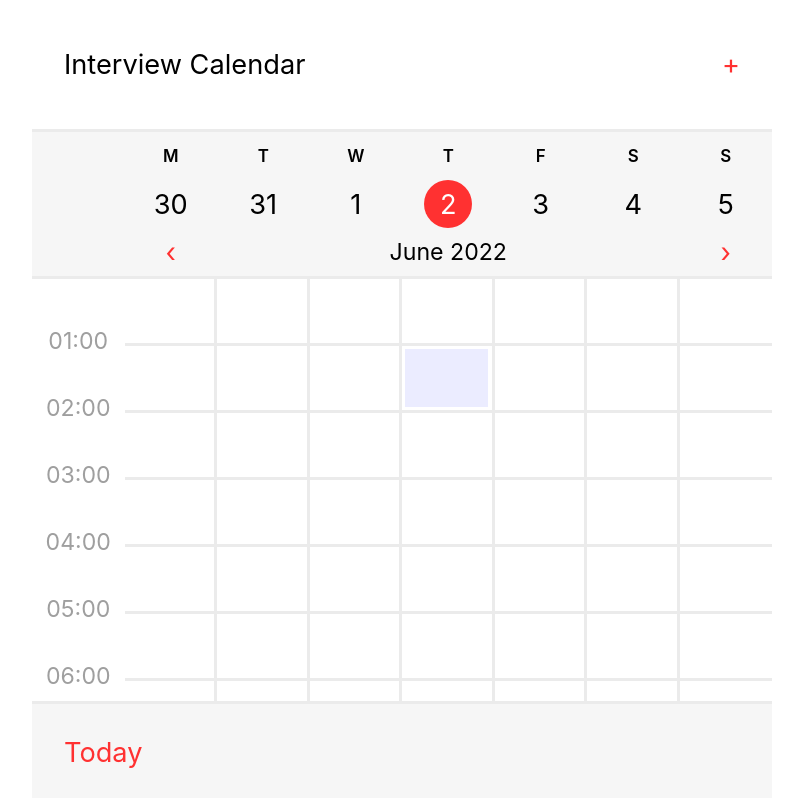
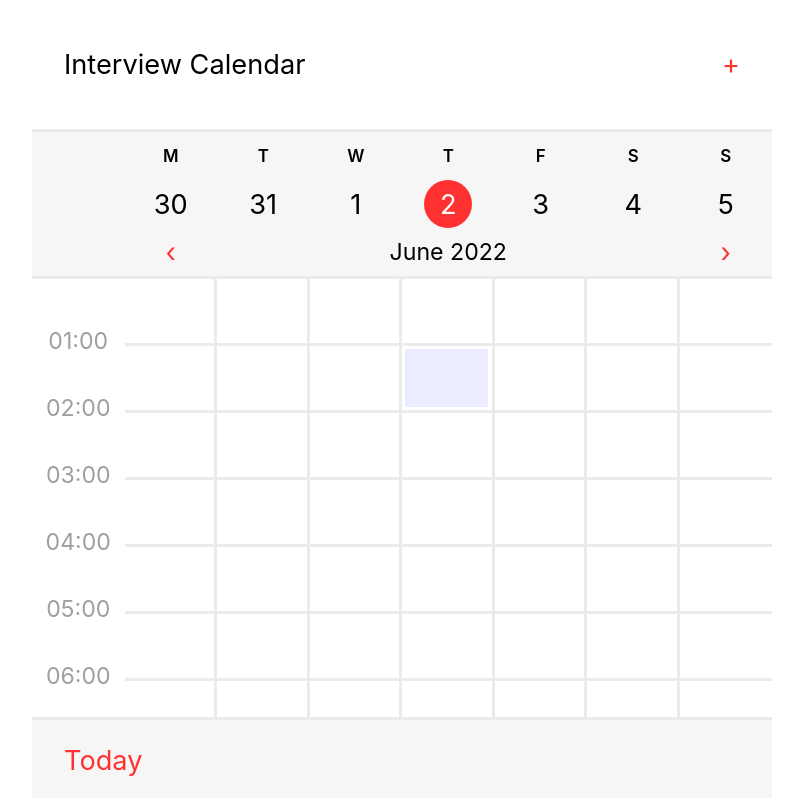
Before and after one commit to awaken1ng/interview-calendar, a React (Create React App) app: page / in a window 1280 px wide. Shown: the top 798 px of the page, without its empty margins (238-1041 px from the left). Built offline with nearby package versions, Linux system fonts and the light colour scheme.

Commit message:
Reduce footer height

```diff
--- a/src/components/Footer.tsx
+++ b/src/components/Footer.tsx
@@ -27,7 +27,7 @@ const Container = styled(MaxWidth)`
   // sticky to the bottom
   position: sticky;
   bottom: 0;
-  height: 6rem;
+  height: 5rem;
 
   display: flex;
   justify-content: space-between;
```
